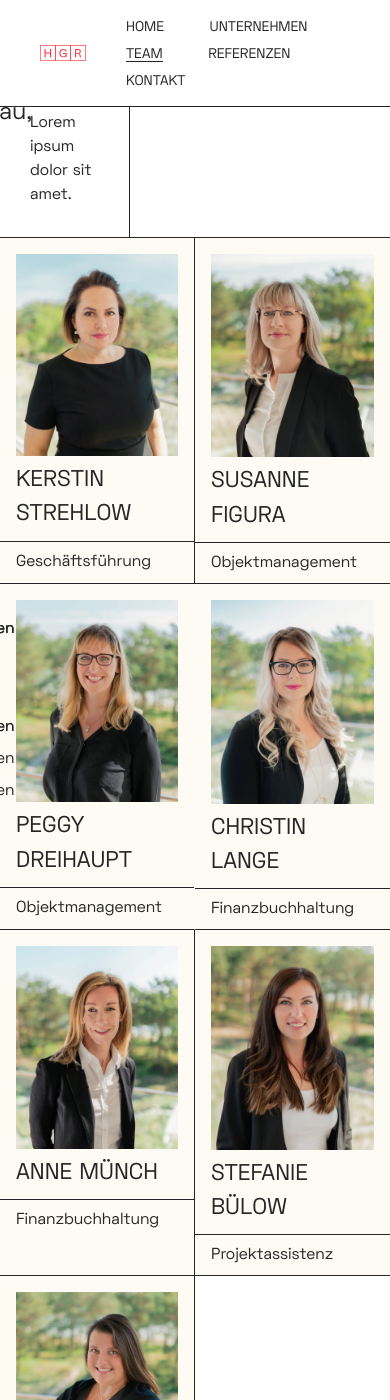
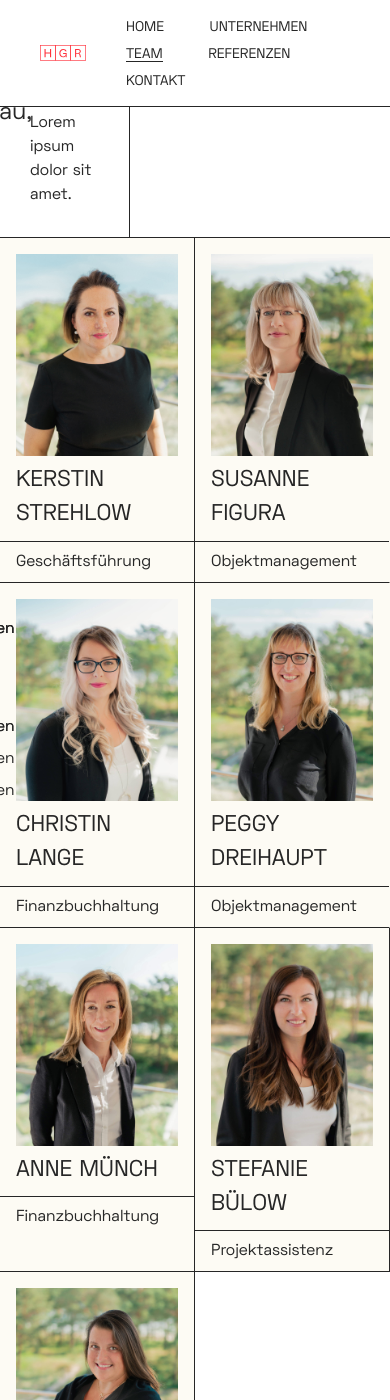
Before and after one commit to nikitasarejko/hgr, a Jekyll site: the page built from team.markdown, in a window 390 px wide and 1400 px high, scrolled down 709 px. Built offline with Jekyll 4.4.1, drawn with Linux system fonts in a browser that asks for light colours; nearby versions of some CDN libraries.

Commit message:
added tablet bp for team grid

```diff
--- a/_team/christin-lange.markdown
+++ b/_team/christin-lange.markdown
@@ -10,6 +10,6 @@
 - Beratung Eigentümer & Beiräte
 - Strategische Entwicklung
 - Vertrieb & Marketing
-order: 4
+order: 3
 layout: team-profile
 ---
--- a/_team/peggy-dreihaupt.markdown
+++ b/_team/peggy-dreihaupt.markdown
@@ -11,6 +11,6 @@
 - Beratung Eigentümer & Beiräte
 - Strategische Entwicklung
 - Vertrieb & Marketing
-order: 3
+order: 4
 layout: team-profile
 ---
--- a/assets/css/app.scss
+++ b/assets/css/app.scss
@@ -244,6 +244,12 @@
        margin-left: 4rem;
    }
 
+}
+
+@media only screen and (max-width: 86rem) {
+    body {
+        padding-bottom: 19.6rem;
+    }
 }
 
 @media only screen and (max-width: 42rem) and (-webkit-device-pixel-ratio: 2) {
@@ -1263,7 +1269,11 @@
         }
 
         &__item:nth-child(2n) {
-            border-right: none;
+            border-right: 1px solid transparent;
+        }
+
+        &__item:nth-child(3n) {
+            @include b-r();
         }
     }
 }
```
